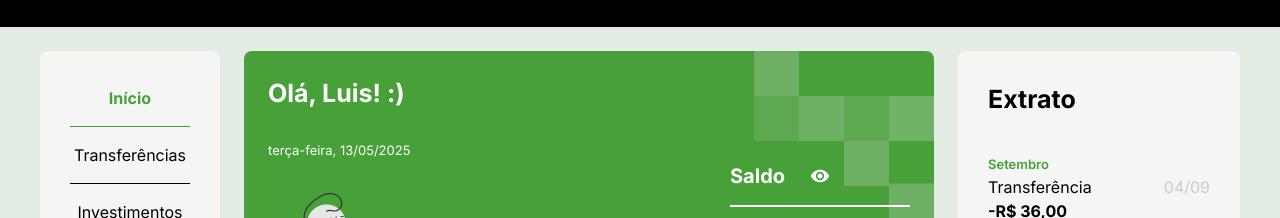
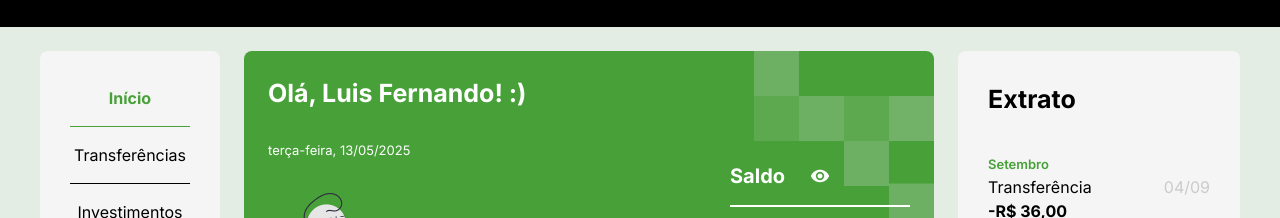
Before and after one commit to LuisFNascimento/typescript-projeto-bytebank-front, a plain HTML site: page index.html in a window 1280 px wide. Shown: the part 73-291 px from the top of the page. Drawn offline with Linux system fonts and the light colour scheme.

Commit message:
Criando Arquivo Javascript

```diff
--- a/index.html
+++ b/index.html
@@ -25,7 +25,7 @@
 
         <div class="coluna-central">
             <section class="block-saldo">
-                <h2>Olá, Luis! :)</h2>
+                <h2>Olá, Luis Fernando! :)</h2>
                 <time>terça-feira, 13/05/2025</time>
 
                 <div class="flex">
@@ -110,5 +110,6 @@
             </div>
         </aside>
     </main>
+    <script src="js/bytebank.js"></script>
 </body>
 </html>
```
Also changed, not shown: js/bytebank.js (added).
